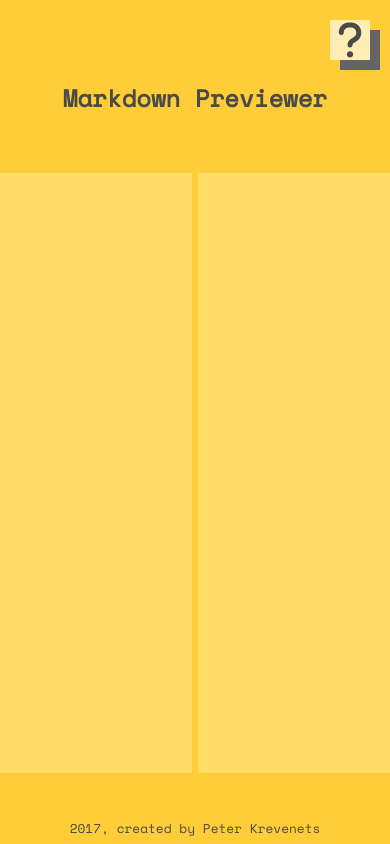
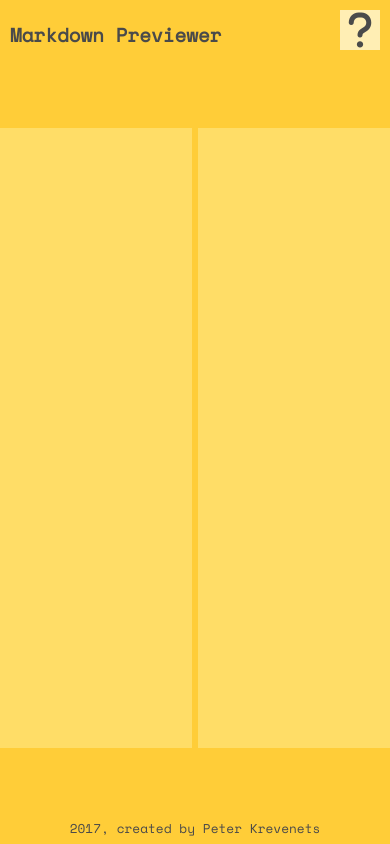
Before and after one commit to gurugu-fcc-projects/FCC_markdown_previewer, a React (Create React App) app: page / in a window 390 px wide. Built offline with nearby package versions, Linux system fonts and the light colour scheme.

Commit message:
Style header and icon on mobile

```diff
--- a/src/components/App.js
+++ b/src/components/App.js
@@ -33,7 +33,7 @@ class App extends Component {
           </header>
 
           <div className="text-panels">
-            <div className="text-panel-left"></div>
+            <textarea className="text-panel-left"></textarea>
             <div className="text-panel-right"></div>
           </div>
 
--- a/src/styles/main.scss
+++ b/src/styles/main.scss
@@ -5,6 +5,9 @@
 	1. VARIABLES
 	2. GLOBAL STYLES
 	3. APP STYLES
+  4. HEADER
+  5. FOOTER
+  6. TEXT PANELS
 
 -------------------------------------------------------------------*/
 
@@ -53,6 +56,32 @@ body {
   height: 100vh;
 }
 
+.help-button {
+  position: absolute;
+  top: 20px;
+  right: 20px;
+  width: 40px;
+  height: 40px;
+  text-align: center;
+  box-shadow: $shadow;
+  background-color: lighten($panel-color, 15%);
+  i {
+    font-size: 2.5em;
+  }
+}
+
+@media (max-width: $breakpoint-mobile) {
+  .help-button {
+    top: 10px;
+    right: 10px;
+    box-shadow: none;
+  }
+}
+
+/* -------------------------
+        4. HEADER
+------------------------- */
+
 .app-title {
   padding-top: 20px;
   margin-top: 60px;
@@ -61,9 +90,27 @@ body {
 
 @media (max-width: $breakpoint-mobile) {
   .app-title {
-    font-size: 1.5em;
+    padding-left: 10px;
+    margin-top: 0;
+    font-size: 1.2em;
+    text-align: left;
   }
 }
+
+/* -------------------------
+        5. FOOTER
+------------------------- */
+
+footer {
+  text-align: center;
+  font-size: .8em;
+  line-height: 30px;
+  margin-top: 20px;
+}
+
+/* -------------------------
+        6. TEXT PANELS
+------------------------- */
 
 .text-panels {
   display: flex;
@@ -91,8 +138,14 @@ body {
 .text-panel-right {
   width: 45%;
   height: 100%;
+  padding: 10px;
   box-shadow: $shadow;
   background-color: $panel-color;
+}
+
+.text-panel-left {
+  resize: none;
+  border: 0;
 }
 
 @media (max-width: $breakpoint-mobile) {
@@ -105,23 +158,3 @@ body {
     border-right: 6px solid $bg-color;
   }
 }
-
-footer {
-  text-align: center;
-  font-size: .8em;
-  line-height: 30px;
-}
-
-.help-button {
-  position: absolute;
-  top: 20px;
-  right: 20px;
-  width: 40px;
-  height: 40px;
-  text-align: center;
-  box-shadow: $shadow;
-  background-color: lighten($panel-color, 15%);
-  i {
-    font-size: 2.5em;
-  }
-}
```
